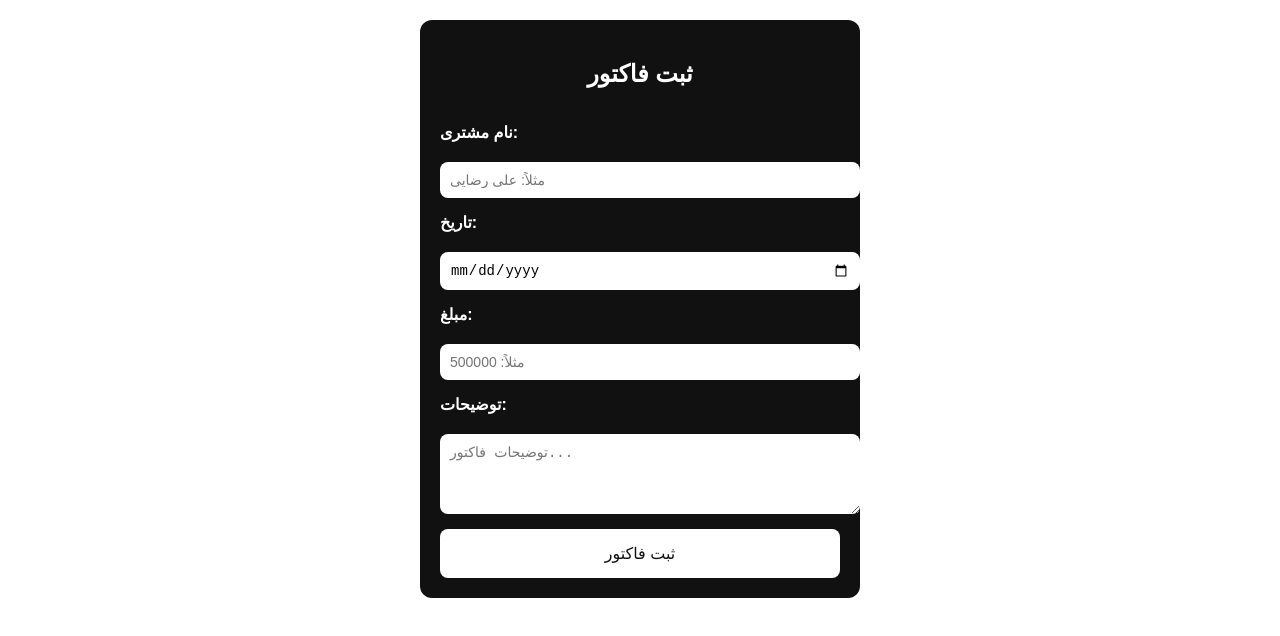
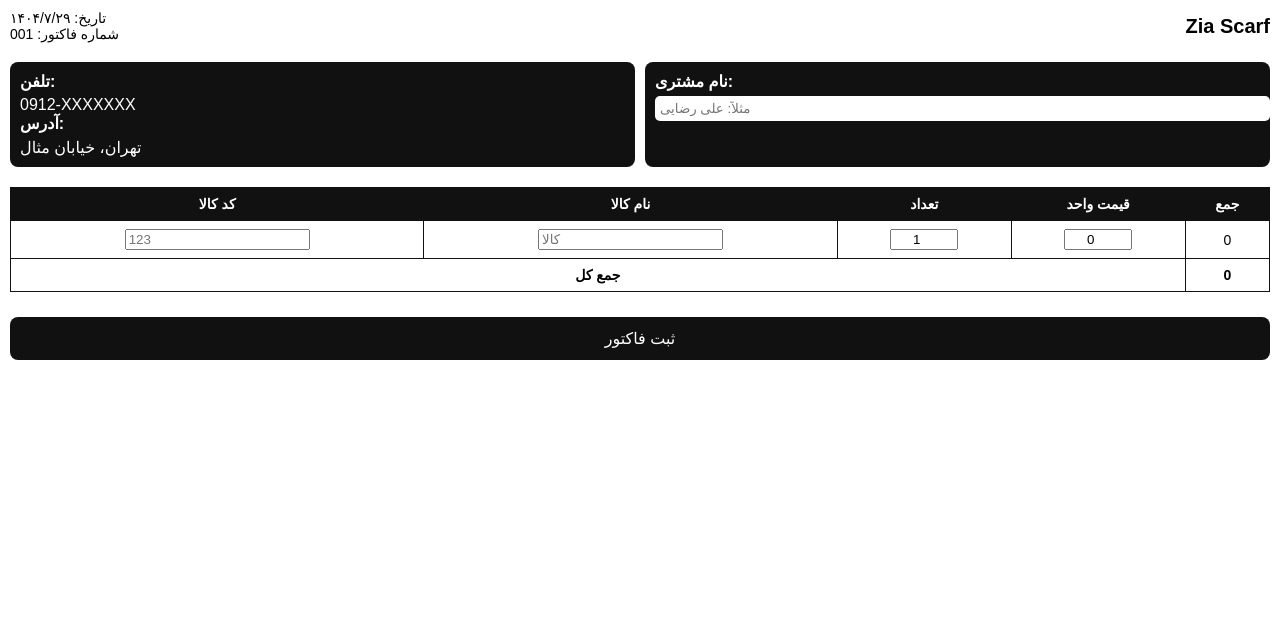
Before and after one commit to noweedziaei/Zia-scarf, a plain HTML site: page Factor.html in a window 1280 px wide. Drawn offline with Linux system fonts and the light colour scheme.

Commit message:
Update Factor.html

```diff
--- a/Factor.html
+++ b/Factor.html
@@ -3,99 +3,192 @@
 <head>
 <meta charset="UTF-8">
 <meta name="viewport" content="width=device-width, initial-scale=1.0">
-  <title>ثبت فاکتور</title>
+<title>فاکتور Zia Scarf</title>
 <style>
   body {
     margin: 0;
     font-family: Arial, sans-serif;
     background-color: #fff;
-      display: flex;
-      justify-content: center;
-      padding: 20px;
+    padding: 10px;
   }
 
-    .invoice-form {
-      background-color: #111;
-      padding: 20px;
-      border-radius: 12px;
-      width: 100%;
-      max-width: 400px;
-      color: #fff;
+  .header {
     display: flex;
-      flex-direction: column;
-      gap: 15px;
+    justify-content: space-between;
+    align-items: center;
+    flex-wrap: wrap;
+    margin-bottom: 20px;
   }
 
-    .invoice-form label {
+  .logo {
+    font-weight: bold;
+    font-size: 20px;
+  }
+
+  .invoice-info {
+    text-align: left;
+    font-size: 14px;
+  }
+
+  .customer-info {
+    display: flex;
+    justify-content: space-between;
+    flex-wrap: wrap;
+    margin-bottom: 20px;
+    gap: 10px;
+  }
+
+  .customer-left, .customer-right {
+    background-color: #111;
+    color: #fff;
+    padding: 10px;
+    border-radius: 8px;
+    flex: 1 1 45%;
+    min-width: 150px;
+  }
+
+  .customer-left label, .customer-right label {
+    display: block;
     font-weight: bold;
     margin-bottom: 5px;
   }
 
-    .invoice-form input,
-    .invoice-form textarea,
-    .invoice-form select {
+  .customer-right input {
     width: 100%;
-      padding: 10px;
-      border-radius: 8px;
+    padding: 5px;
+    border-radius: 5px;
     border: none;
+  }
+
+  table {
+    width: 100%;
+    border-collapse: collapse;
+    margin-bottom: 15px;
+  }
+
+  th, td {
+    border: 1px solid #111;
+    padding: 8px;
+    text-align: center;
     font-size: 14px;
   }
 
-    .invoice-form textarea {
-      resize: vertical;
-      min-height: 60px;
+  th {
+    background-color: #111;
+    color: #fff;
   }
 
-    .invoice-form button {
-      background-color: #fff;
-      color: #111;
+  tfoot td {
+    font-weight: bold;
+  }
+
+  button {
+    background-color: #111;
+    color: #fff;
     border: none;
-      padding: 15px;
+    padding: 12px;
     border-radius: 8px;
+    width: 100%;
     font-size: 16px;
     cursor: pointer;
-      transition: transform 0.1s, background-color 0.2s;
+    margin-top: 10px;
   }
 
-    .invoice-form button:hover {
-      background-color: #eee;
-      transform: scale(1.03);
+  button:hover {
+    background-color: #333;
   }
+
+  input[type="number"] {
+    width: 60px;
+    text-align: center;
+  }
+
 </style>
 </head>
 <body>
-  <form class="invoice-form" onsubmit="submitInvoice(event)">
-    <h2 style="text-align:center;">ثبت فاکتور</h2>
 
-    <label for="customer">نام مشتری:</label>
-    <input type="text" id="customer" name="customer" placeholder="مثلاً: علی رضایی" required>
+<div class="header">
+  <div class="invoice-info">
+    <div>تاریخ: <span id="date"></span></div>
+    <div>شماره فاکتور: <span id="invoice-number">001</span></div>
+  </div>
+  <div class="logo">Zia Scarf</div>
+</div>
 
-    <label for="date">تاریخ:</label>
-    <input type="date" id="date" name="date" required>
+<div class="customer-info">
+  <div class="customer-left">
+    <label>تلفن:</label>
+    <div>0912-XXXXXXX</div>
+    <label>آدرس:</label>
+    <div>تهران، خیابان مثال</div>
+  </div>
+  <div class="customer-right">
+    <label>نام مشتری:</label>
+    <input type="text" id="customer-name" placeholder="مثلاً: علی رضایی">
+  </div>
+</div>
 
-    <label for="amount">مبلغ:</label>
-    <input type="number" id="amount" name="amount" placeholder="مثلاً: 500000" required>
+<table id="invoice-table">
+  <thead>
+    <tr>
+      <th>کد کالا</th>
+      <th>نام کالا</th>
+      <th>تعداد</th>
+      <th>قیمت واحد</th>
+      <th>جمع</th>
+    </tr>
+  </thead>
+  <tbody>
+    <tr>
+      <td><input type="text" placeholder="123"></td>
+      <td><input type="text" placeholder="کالا"></td>
+      <td><input type="number" value="1" min="1" onchange="updateRow(this)"></td>
+      <td><input type="number" value="0" min="0" onchange="updateRow(this)"></td>
+      <td class="row-total">0</td>
+    </tr>
+  </tbody>
+  <tfoot>
+    <tr>
+      <td colspan="4">جمع کل</td>
+      <td id="grand-total">0</td>
+    </tr>
+  </tfoot>
+</table>
 
-    <label for="description">توضیحات:</label>
-    <textarea id="description" name="description" placeholder="توضیحات فاکتور..."></textarea>
-
-    <button type="submit">ثبت فاکتور</button>
-  </form>
+<button onclick="submitInvoice()">ثبت فاکتور</button>
 
 <script>
-    function submitInvoice(event) {
-      event.preventDefault(); // جلوگیری از ریفرش صفحه
-      const customer = document.getElementById('customer').value;
-      const date = document.getElementById('date').value;
-      const amount = document.getElementById('amount').value;
-      const description = document.getElementById('description').value;
+  // تاریخ امروز
+  const today = new Date();
+  document.getElementById('date').textContent = today.toLocaleDateString('fa-IR');
 
-      // نمایش داده‌ها (بعدا می‌توانی این را ذخیره یا ارسال به سرور بکنی)
-      alert(`فاکتور ثبت شد:\nنام مشتری: ${customer}\nتاریخ: ${date}\nمبلغ: ${amount}\nتوضیحات: ${description}`);
+  // به‌روزرسانی جمع هر ردیف و جمع کل
+  function updateRow(input) {
+    const row = input.parentElement.parentElement;
+    const qty = parseFloat(row.cells[2].querySelector('input').value) || 0;
+    const price = parseFloat(row.cells[3].querySelector('input').value) || 0;
+    const total = qty * price;
+    row.querySelector('.row-total').textContent = total.toLocaleString();
+    updateGrandTotal();
+  }
 
-      // پاک کردن فرم بعد از ثبت
-      event.target.reset();
+  function updateGrandTotal() {
+    let sum = 0;
+    document.querySelectorAll('.row-total').forEach(td => {
+      sum += parseFloat(td.textContent.replace(/,/g,'')) || 0;
+    });
+    document.getElementById('grand-total').textContent = sum.toLocaleString();
   }
+
+  // ثبت فاکتور
+  function submitInvoice() {
+    const customer = document.getElementById('customer-name').value;
+    const total = document.getElementById('grand-total').textContent;
+    alert(`فاکتور ثبت شد!\nنام مشتری: ${customer}\nجمع کل: ${total}`);
+  }
+
+  // اضافه کردن ردیف جدید با کلید تب یا دکمه
 </script>
+
 </body>
 </html>
```
Lines whose indentation alone changed are shown as unchanged.
